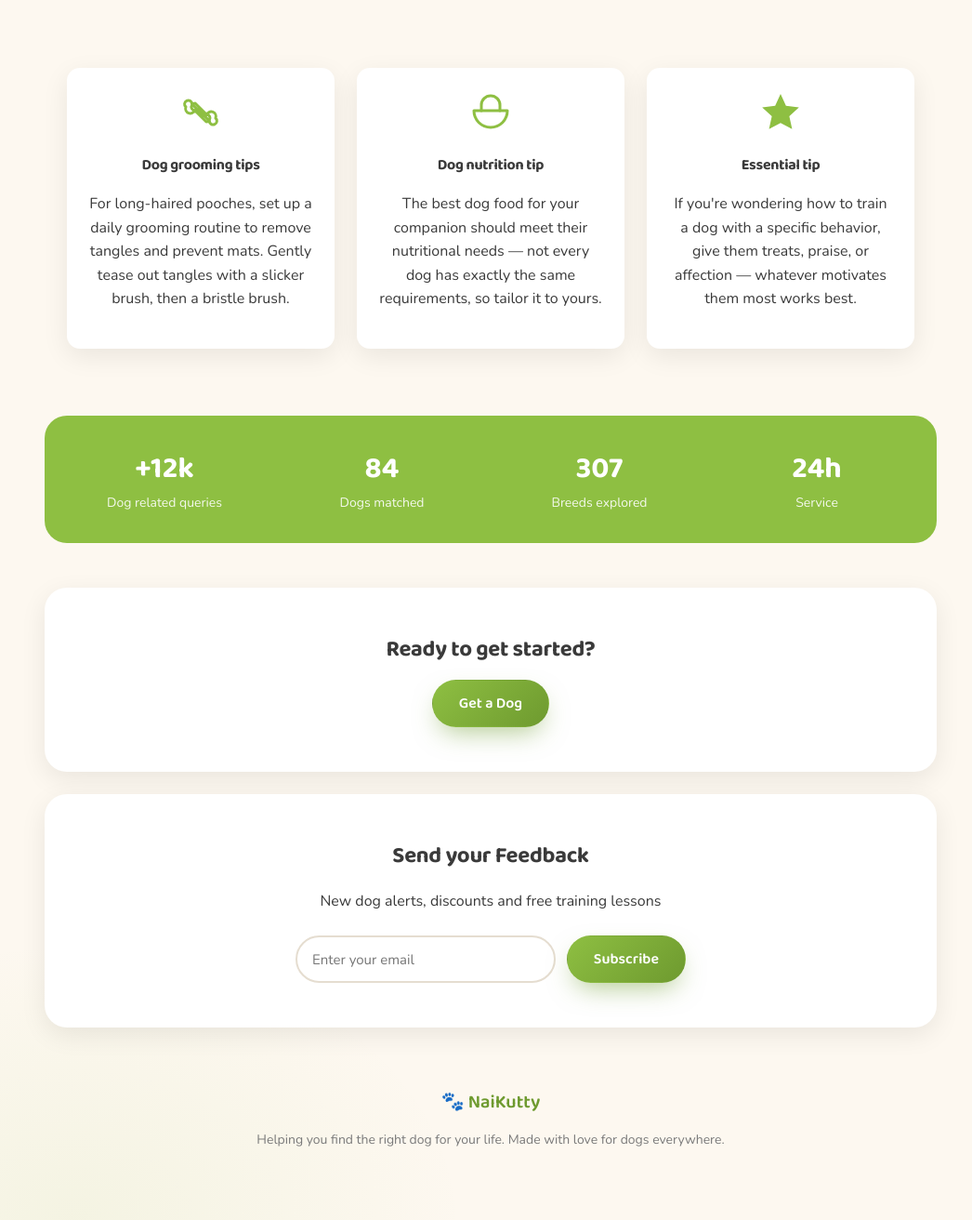
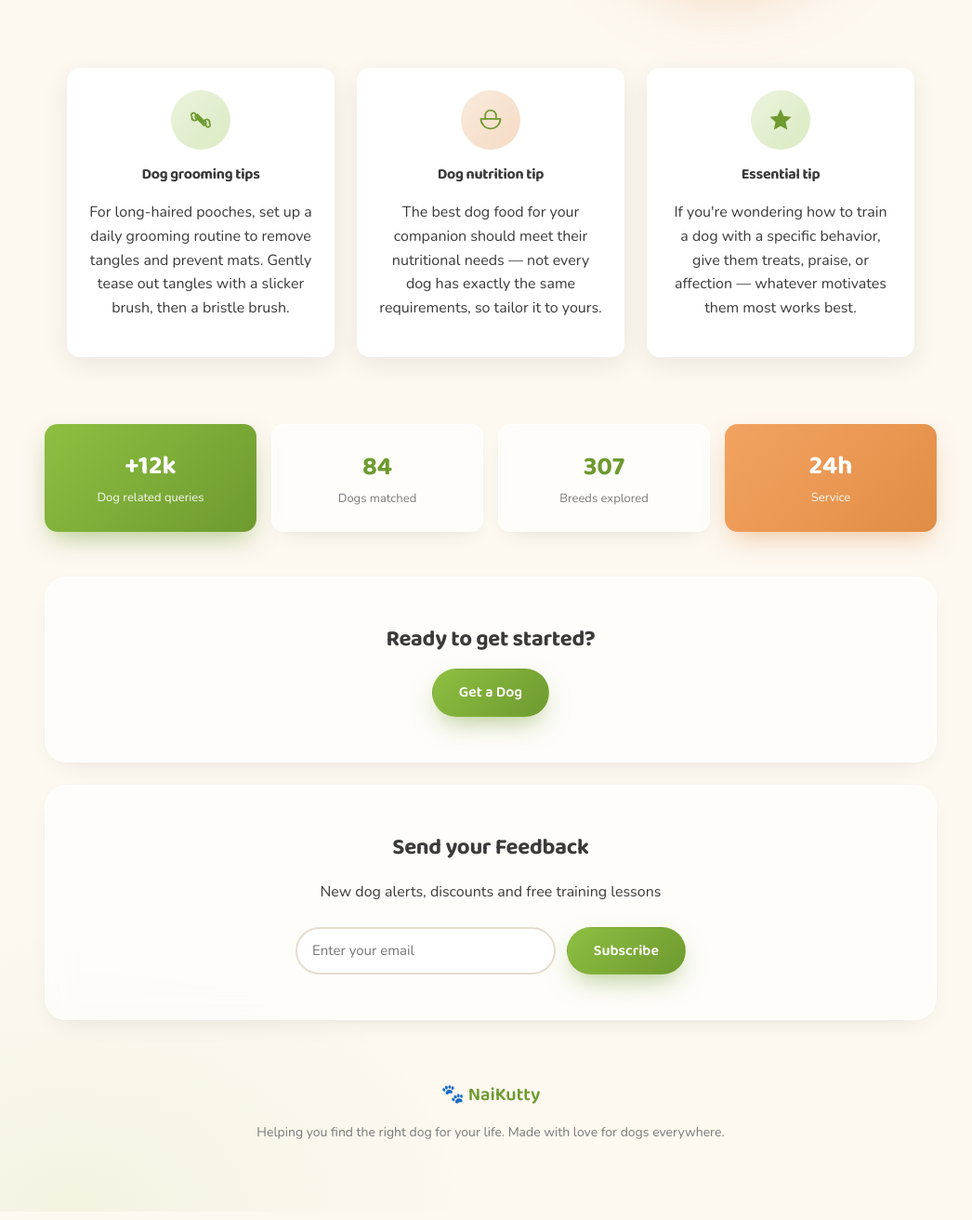
Before and after one commit to Naren727/Naikutty, a Django app: page / in a window 1280 px wide. Shown: the part 2352-3664 px from the top of the page at 93% size, without its empty margins (112-1158 px from the left). Run offline with Django 4.2, Linux system fonts and the light colour scheme; parts of the project's set-up code (start-up, migrations or seed data) failed here and were passed over.

Commit message:
style: bento-style stats, glow photos on all 4 rows, colored tip icons, glass CTA bands
Co-Authored-By: Claude Sonnet 5 <noreply@anthropic.com>

```diff
--- a/Main_Api/static/Main_Api/css/base.css
+++ b/Main_Api/static/Main_Api/css/base.css
@@ -174,34 +174,58 @@ a { color: var(--color-primary-dark); text-decoration: none; }
 .feature-row .feature-text { flex: 1; }
 .feature-row .feature-illustration { flex: 1; text-align: center; }
 .feature-row .feature-illustration svg { max-width: 320px; width: 100%; height: auto; }
+.feature-illustration.glow-primary svg { filter: drop-shadow(0 20px 36px rgba(110, 154, 47, 0.35)); }
+.feature-illustration.glow-accent svg { filter: drop-shadow(0 20px 36px rgba(224, 142, 69, 0.35)); }
 
 /* Tip cards (Home) */
 .tip-grid { display: grid; grid-template-columns: repeat(3, 1fr); gap: 24px; max-width: 960px; margin: 0 auto; padding: 24px 24px 48px; }
 .tip-card { text-align: center; padding: 24px; }
-.tip-card svg { width: 48px; height: 48px; margin-bottom: 12px; color: var(--color-primary); }
+.tip-icon {
+  width: 64px;
+  height: 64px;
+  border-radius: 50%;
+  display: flex;
+  align-items: center;
+  justify-content: center;
+  margin: 0 auto 14px;
+  color: var(--color-primary-dark);
+}
+.tip-icon-primary { background: linear-gradient(135deg, rgba(142, 191, 66, 0.18), rgba(142, 191, 66, 0.32)); }
+.tip-icon-accent { background: linear-gradient(135deg, rgba(224, 142, 69, 0.18), rgba(224, 142, 69, 0.32)); }
+.tip-icon svg { width: 28px; height: 28px; }
 
 /* Stats (Home) */
 .stats-row {
   display: grid;
   grid-template-columns: repeat(4, 1fr);
-  gap: 24px;
-  background: var(--color-primary);
-  border-radius: var(--radius-lg);
-  padding: 32px 24px;
+  gap: 16px;
   margin: 24px auto 48px;
   max-width: 960px;
-  color: #fff;
   text-align: center;
 }
-.stats-row .stat-number { font-family: var(--font-heading); font-size: 32px; font-weight: 700; }
-.stats-row .stat-label { font-size: 14px; opacity: 0.9; }
+.stat-cell { border-radius: var(--radius-md); padding: 24px 16px; }
+.stat-cell .stat-number { font-family: var(--font-heading); font-size: 28px; font-weight: 700; }
+.stat-cell .stat-label { font-size: 13px; }
+.stat-gradient { background: var(--gradient-primary); color: #fff; box-shadow: var(--shadow-glow-primary); }
+.stat-gradient-accent { background: var(--gradient-accent); color: #fff; box-shadow: var(--shadow-glow-accent); }
+.stat-gradient .stat-label, .stat-gradient-accent .stat-label { opacity: 0.92; }
+.stat-glass {
+  background: var(--glass-bg);
+  backdrop-filter: blur(10px);
+  border: 1px solid var(--glass-border);
+  box-shadow: 0 10px 24px -12px rgba(0, 0, 0, 0.12);
+}
+.stat-glass .stat-number { color: var(--color-primary-dark); }
+.stat-glass .stat-label { color: var(--color-text-muted); }
 
 /* CTA band (Home) */
 .cta-band {
   text-align: center;
-  background: var(--color-bg-card);
+  background: var(--glass-bg);
+  backdrop-filter: blur(14px);
+  border: 1px solid var(--glass-border);
   border-radius: var(--radius-lg);
-  box-shadow: var(--shadow-card);
+  box-shadow: 0 10px 30px -14px rgba(0, 0, 0, 0.12);
   padding: 48px 24px;
   margin: 24px auto;
   max-width: 960px;
--- a/Main_Api/templates/Myforms/Home.html
+++ b/Main_Api/templates/Myforms/Home.html
@@ -44,13 +44,11 @@
         <h2>When are you getting your dog?</h2>
         <p>Tell us how you groom, how much energy you have, and what kind of temperament fits your home — we'll point you to a breed group that matches.</p>
       </div>
-      <div class="feature-illustration">
+      <div class="feature-illustration glow-primary">
         <svg viewBox="0 0 160 160" xmlns="http://www.w3.org/2000/svg">
+          <defs><clipPath id="photoClip0"><circle cx="80" cy="80" r="64"/></clipPath></defs>
           <circle cx="80" cy="80" r="70" fill="#f0e4d0"/>
-          <g fill="none" stroke="#8ebf42" stroke-width="6" stroke-linecap="round" stroke-linejoin="round">
-            <circle cx="80" cy="60" r="22"/>
-            <path d="M45 120c5-25 22-38 35-38s30 13 35 38"/>
-          </g>
+          <image href="https://images.dog.ceo/breeds/labrador/pic1_l.jpg" x="16" y="16" width="128" height="128" preserveAspectRatio="xMidYMid slice" clip-path="url(#photoClip0)"/>
         </svg>
       </div>
     </div>
@@ -61,7 +59,7 @@
           <h2>Dogs?</h2>
           <p>Cuteness. It's what makes us squee over puppy pics and rush to forgive our pets for the occasional naughty misstep. But why are dogs so cute? What is it about man's best friend that turns even the toughest tough guy into a babytalking fool every time his dog rolls over for a belly rub? It turns out the science of cute is fascinating stuff. Dogs do speak but only to those who know to listen.</p>
         </div>
-        <div class="feature-illustration">
+        <div class="feature-illustration glow-accent">
           <svg viewBox="0 0 160 160" xmlns="http://www.w3.org/2000/svg">
             <defs><clipPath id="photoClip1"><circle cx="80" cy="80" r="64"/></clipPath></defs>
             <circle cx="80" cy="80" r="70" fill="#fbe4e8"/>
@@ -75,7 +73,7 @@
           <h2>Why should you have one?</h2>
           <p>They can increase opportunities to exercise, get outside, and socialize. Regular walking or playing with pets can decrease blood pressure, cholesterol levels, and triglyceride levels. Pets can help manage loneliness and depression by giving us companionship.</p>
         </div>
-        <div class="feature-illustration">
+        <div class="feature-illustration glow-primary">
           <svg viewBox="0 0 160 160" xmlns="http://www.w3.org/2000/svg">
             <defs><clipPath id="photoClip2"><circle cx="80" cy="80" r="64"/></clipPath></defs>
             <circle cx="80" cy="80" r="70" fill="#eaf1dd"/>
@@ -89,7 +87,7 @@
           <h2>Don't skip spending time with your dog</h2>
           <p>If there's one thing your dog looks forward to every day, it's that time when they get to go out and let loose with you — playtime. Beyond seeing our beloved pups just having fun outside and enjoying themselves, there are a lot of benefits to playing with them.</p>
         </div>
-        <div class="feature-illustration">
+        <div class="feature-illustration glow-accent">
           <svg viewBox="0 0 160 160" xmlns="http://www.w3.org/2000/svg">
             <defs><clipPath id="photoClip3"><circle cx="80" cy="80" r="64"/></clipPath></defs>
             <circle cx="80" cy="80" r="70" fill="#fdf0dd"/>
@@ -100,36 +98,36 @@
 
       <div class="tip-grid">
         <div class="tip-card card">
-          <svg viewBox="0 0 24 24" fill="none" stroke="currentColor" stroke-width="1.5" stroke-linecap="round" stroke-linejoin="round"><path d="M4 9a2 2 0 1 1 3.3-1.5l6.2 6.2A2 2 0 1 1 15 17l-6.2-6.2A2 2 0 0 1 4 9zm16 6a2 2 0 1 1-3.3 1.5l-6.2-6.2A2 2 0 1 1 9 7l6.2 6.2A2 2 0 0 1 20 15z"/></svg>
+          <div class="tip-icon tip-icon-primary"><svg viewBox="0 0 24 24" fill="none" stroke="currentColor" stroke-width="1.5" stroke-linecap="round" stroke-linejoin="round"><path d="M4 9a2 2 0 1 1 3.3-1.5l6.2 6.2A2 2 0 1 1 15 17l-6.2-6.2A2 2 0 0 1 4 9zm16 6a2 2 0 1 1-3.3 1.5l-6.2-6.2A2 2 0 1 1 9 7l6.2 6.2A2 2 0 0 1 20 15z"/></svg></div>
           <h4>Dog grooming tips</h4>
           <p>For long-haired pooches, set up a daily grooming routine to remove tangles and prevent mats. Gently tease out tangles with a slicker brush, then a bristle brush.</p>
         </div>
         <div class="tip-card card">
-          <svg viewBox="0 0 24 24" fill="none" stroke="currentColor" stroke-width="1.5" stroke-linecap="round" stroke-linejoin="round"><path d="M3 11h18a9 9 0 0 1-18 0z"/><path d="M7 11V8a5 5 0 0 1 10 0v3"/></svg>
+          <div class="tip-icon tip-icon-accent"><svg viewBox="0 0 24 24" fill="none" stroke="currentColor" stroke-width="1.5" stroke-linecap="round" stroke-linejoin="round"><path d="M3 11h18a9 9 0 0 1-18 0z"/><path d="M7 11V8a5 5 0 0 1 10 0v3"/></svg></div>
           <h4>Dog nutrition tip</h4>
           <p>The best dog food for your companion should meet their nutritional needs — not every dog has exactly the same requirements, so tailor it to yours.</p>
         </div>
         <div class="tip-card card">
-          <svg viewBox="0 0 24 24" fill="currentColor"><path d="M12 2l2.9 6.4 7 .8-5.2 4.8 1.5 6.9L12 17.6 5.8 20.9l1.5-6.9L2.1 9.2l7-.8L12 2z"/></svg>
+          <div class="tip-icon tip-icon-primary"><svg viewBox="0 0 24 24" fill="currentColor"><path d="M12 2l2.9 6.4 7 .8-5.2 4.8 1.5 6.9L12 17.6 5.8 20.9l1.5-6.9L2.1 9.2l7-.8L12 2z"/></svg></div>
           <h4>Essential tip</h4>
           <p>If you're wondering how to train a dog with a specific behavior, give them treats, praise, or affection — whatever motivates them most works best.</p>
         </div>
       </div>
 
       <div class="stats-row">
-        <div>
+        <div class="stat-cell stat-gradient">
           <div class="stat-number">+12k</div>
           <div class="stat-label">Dog related queries</div>
         </div>
-        <div>
+        <div class="stat-cell stat-glass">
           <div class="stat-number">84</div>
           <div class="stat-label">Dogs matched</div>
         </div>
-        <div>
+        <div class="stat-cell stat-glass">
           <div class="stat-number">307</div>
           <div class="stat-label">Breeds explored</div>
         </div>
-        <div>
+        <div class="stat-cell stat-gradient-accent">
           <div class="stat-number">24h</div>
           <div class="stat-label">Service</div>
         </div>
```
